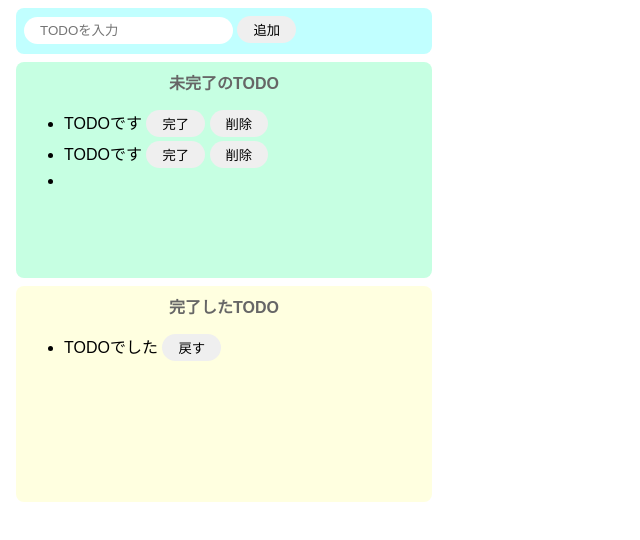
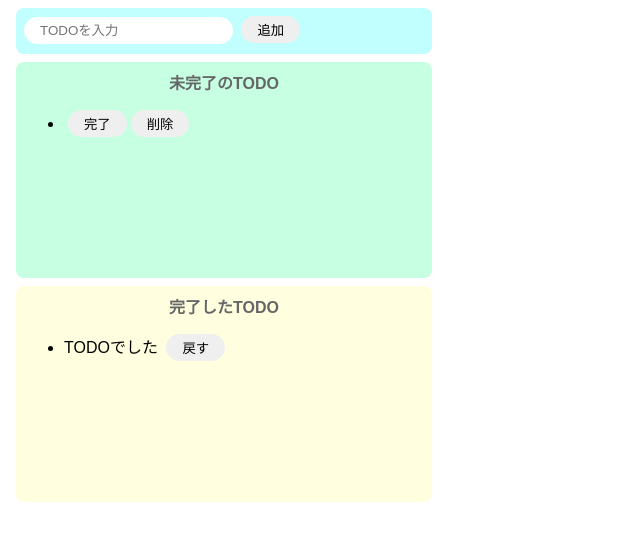
Before and after one commit to kono-meowmeow/TodoApp_with_VanillaJS, a website built with Parcel: page src/index.html in a window 1280 px wide. Both pictures are taken after a click on the button "追加". Shown: the whole page, without its empty margins (0-640 px from the left). Built offline with nearby package versions, Linux system fonts and the light colour scheme.

Commit message:
タスクの追加機能

```diff
--- a/src/index.html
+++ b/src/index.html
@@ -17,22 +17,7 @@
     <div class="incomplete-area">
       <p class="title">未完了のTODO</p>
       <ul id="incomplete-list">
-        <li>
-          <div>
-            <!-- サンプル -->
-            TODOです
-            <button>完了</button>
-            <button>削除</button>
-          </div>
-        </li>
-        <li>
-          <div>
-            <!-- サンプル -->
-            TODOです
-            <button>完了</button>
-            <button>削除</button>
-          </div>
-        </li>
+        <!-- ここにTODOが追加される -->
       </ul>
     </div>
     <div class="complete-area">
--- a/src/index.mjs
+++ b/src/index.mjs
@@ -10,8 +10,26 @@ const onClickAdd = () => {
   const div = document.createElement("div"); // divタグを生成
   div.innerText = inputText; // divタグの中身をinputTextにする
 
-  // liタグの子要素に各要素を設定
+  // button（完了）タグを生成
+  const completeButton = document.createElement("button"); // buttonタグを生成
+  completeButton.innerText = "完了"; // buttonタグの中身を完了にする
+  completeButton.addEventListener("click", () => {
+    alert("完了");
+  });
+
+  // button（削除）タグを生成
+  const deleteButton = document.createElement("button"); // buttonタグを生成
+  deleteButton.innerText = "削除"; // buttonタグの中身を削除にする
+  deleteButton.addEventListener("click", () => {
+    alert("削除");
+  });
+
+  // liタグの子要素にdiv要素を設定
   li.appendChild(div); // liタグの子要素にdivタグを設定
+
+  // divタグの子要素にbuttonタグを設定
+  div.appendChild(completeButton); // divタグの子要素にbuttonタグを設定
+  div.appendChild(deleteButton); // divタグの子要素にbuttonタグを設定
 
   // 未完了のリストに追加
   document.getElementById("incomplete-list").appendChild(li); // incomplete-listというidの要素の子要素にliタグを設定
--- a/src/styles.css
+++ b/src/styles.css
@@ -6,6 +6,7 @@ button {
   border-radius: 16px;
   border: none;
   padding: 4px 16px;
+  margin-left: 4px;
 }
 
 button:hover {
```
